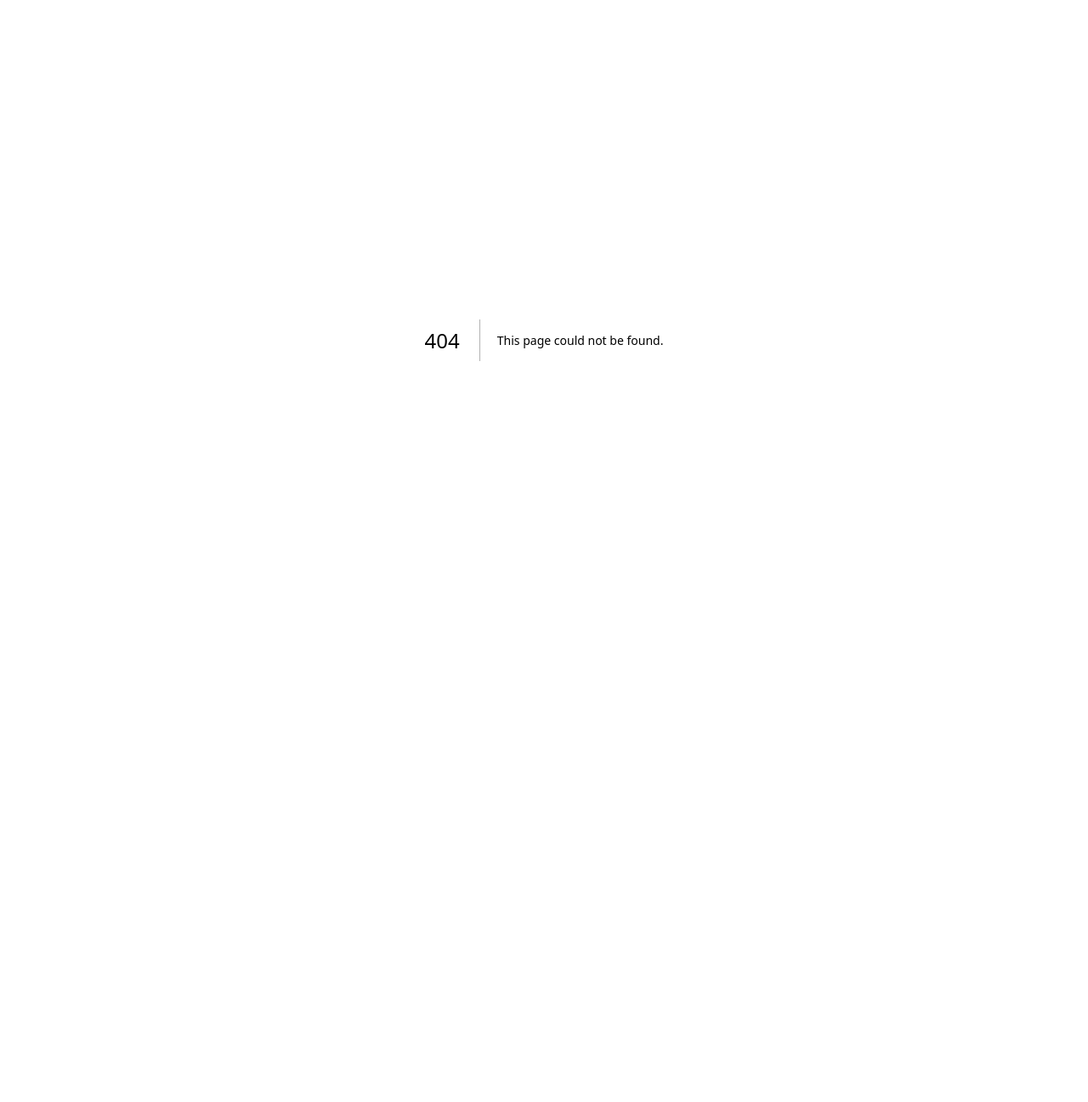
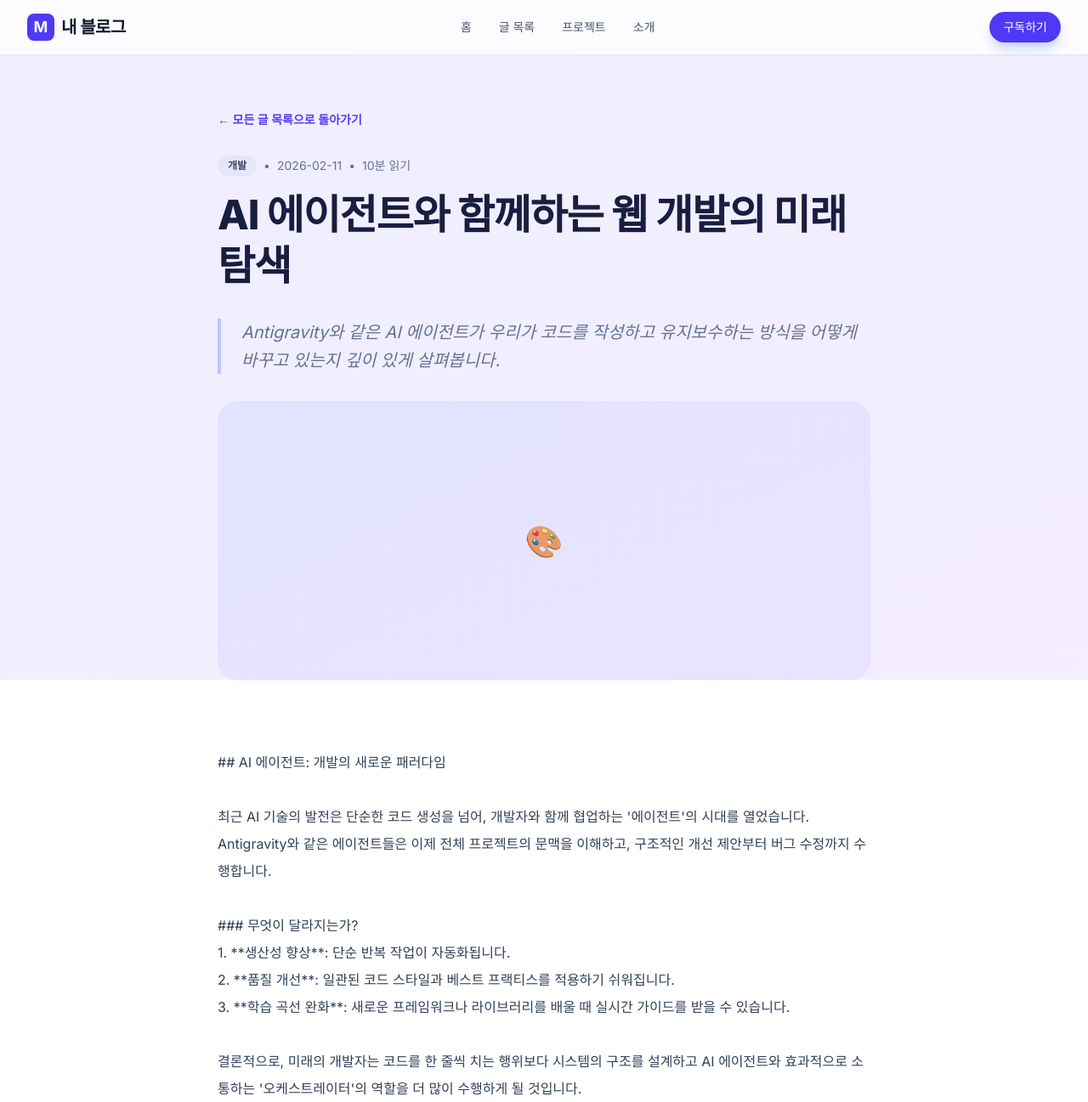
Before and after one commit to Nago730/my-blog, a Next.js app: page /articles/1 in a window 1280 px wide. Before the commit this address had no page. Shown: the top 1297 px of the page at 85% size. Before the commit the page ends 800 px from the top, so only its background shows below. Built offline with nearby package versions, Linux system fonts and the light colour scheme.

Commit message:
feat: 글 상세 페이지 구현

```diff
--- /dev/null
+++ b/src/app/articles/[id]/page.tsx
@@ -0,0 +1,82 @@
+import { mockPosts } from "../../../data/posts";
+import Navbar from "../../../components/Navbar";
+import { notFound } from "next/navigation";
+import Link from "next/link";
+
+export default function ArticleDetail({ params }: { params: { id: string } }) {
+  const post = mockPosts.find((p) => p.id === params.id);
+
+  if (!post) {
+    notFound();
+  }
+
+  return (
+    <div className="min-h-screen bg-white text-slate-900 selection:bg-indigo-100">
+      <Navbar />
+
+      <main className="pt-32 pb-20 px-4">
+        <article className="max-w-3xl mx-auto">
+          {/* Metadata */}
+          <div className="mb-8">
+            <Link href="/articles" className="text-indigo-600 font-semibold text-sm hover:underline mb-8 inline-block">
+              ← 모든 글 목록으로 돌아가기
+            </Link>
+            <div className="flex items-center space-x-2 text-slate-500 text-sm mb-4">
+              <span className="px-3 py-1 bg-slate-100 text-slate-700 font-bold rounded-full text-xs">
+                {post.category}
+              </span>
+              <span>•</span>
+              <span>{post.date}</span>
+              <span>•</span>
+              <span>{post.readTime}</span>
+            </div>
+            <h1 className="text-4xl md:text-5xl font-extrabold tracking-tight mb-8 leading-tight">
+              {post.title}
+            </h1>
+            <p className="text-xl text-slate-500 leading-relaxed italic border-l-4 border-indigo-200 pl-6">
+              {post.description}
+            </p>
+          </div>
+
+          {/* Featured Image Placeholder */}
+          <div className="aspect-[21/9] bg-gradient-to-br from-indigo-50 to-violet-50 rounded-3xl mb-12 flex items-center justify-center text-4xl overflow-hidden">
+            {/* post.image가 있다면 여기에 표시 */}
+            <div className="absolute inset-0 bg-gradient-to-br from-indigo-500/10 to-violet-500/10" />
+            🎨
+          </div>
+
+          {/* Content */}
+          <div className="prose prose-slate lg:prose-xl prose-indigo max-w-none">
+            {/*
+                실제 마크다운 렌더러를 사용하는 것이 좋지만,
+                현재는 간단히 줄바꿈을 처리하여 출력합니다.
+            */}
+            <div className="whitespace-pre-line text-slate-700 leading-8">
+              {post.content}
+            </div>
+          </div>
+
+          {/* Footer of the article */}
+          <div className="mt-20 pt-10 border-t border-slate-100">
+            <div className="flex flex-col md:flex-row justify-between items-center gap-6">
+              <div className="flex items-center space-x-4">
+                <div className="w-12 h-12 bg-indigo-100 rounded-full flex items-center justify-center text-xl">
+                  👨‍💻
+                </div>
+                <div>
+                  <p className="font-bold">Nago730</p>
+                  <p className="text-sm text-slate-500">끊임없이 탐구하는 개발자</p>
+                </div>
+              </div>
+              <button className="px-6 py-2 bg-indigo-600 text-white rounded-full font-bold text-sm hover:bg-indigo-700 transition-all">
+                글 공유하기
+              </button>
+            </div>
+          </div>
+        </article>
+      </main>
+
+      {/* Recommended Articles Section could go here */}
+    </div>
+  );
+}
--- a/src/app/articles/page.tsx
+++ b/src/app/articles/page.tsx
@@ -14,7 +14,7 @@ export default function ArticlesPage() {
 
         <div className="grid grid-cols-1 md:grid-cols-2 lg:grid-cols-3 gap-8">
           {mockPosts.map((post) => (
-            <div key={post.id} className="group cursor-pointer bg-white p-2 rounded-[2rem] border border-slate-200 hover:shadow-xl transition-all hover:-translate-y-1">
+            <Link href={`/articles/${post.id}`} key={post.id} className="group cursor-pointer bg-white p-2 rounded-[2rem] border border-slate-200 hover:shadow-xl transition-all hover:-translate-y-1 block">
               <div className="relative aspect-[16/10] overflow-hidden rounded-[1.75rem] bg-slate-100 mb-6 transition-transform">
                 <div className="absolute inset-0 bg-gradient-to-br from-indigo-500/20 to-violet-500/20" />
                 <div className="absolute bottom-4 left-4">
@@ -36,7 +36,7 @@ export default function ArticlesPage() {
                   {post.description}
                 </p>
               </div>
-            </div>
+            </Link>
           ))}
         </div>
       </div>
--- a/src/app/page.tsx
+++ b/src/app/page.tsx
@@ -49,7 +49,7 @@ export default function Home() {
 
           <div className="grid grid-cols-1 md:grid-cols-2 lg:grid-cols-3 gap-8">
             {featuredPosts.map((post) => (
-              <div key={post.id} className="group cursor-pointer">
+              <Link href={`/articles/${post.id}`} key={post.id} className="group cursor-pointer block text-slate-900 no-underline">
                 <div className="relative aspect-[16/10] overflow-hidden rounded-3xl bg-slate-100 mb-6 transition-transform transform group-hover:-translate-y-2">
                   <div className="absolute inset-0 bg-gradient-to-br from-indigo-500/20 to-violet-500/20" />
                   <div className="absolute bottom-4 left-4">
@@ -66,10 +66,10 @@ export default function Home() {
                 <h3 className="text-xl font-bold text-slate-900 group-hover:text-indigo-600 transition-colors mb-2">
                   {post.title}
                 </h3>
-                <p className="text-slate-600 line-clamp-2">
+                <p className="text-slate-500 line-clamp-2">
                   {post.description}
                 </p>
-              </div>
+              </Link>
             ))}
           </div>
         </div>
--- a/src/data/posts.ts
+++ b/src/data/posts.ts
@@ -2,6 +2,7 @@ export interface Post {
   id: string;
   title: string;
   description: string;
+  content: string;
   date: string;
   category: string;
   readTime: string;
@@ -13,6 +14,18 @@ export const mockPosts: Post[] = [
     id: "1",
     title: "AI 에이전트와 함께하는 웹 개발의 미래 탐색",
     description: "Antigravity와 같은 AI 에이전트가 우리가 코드를 작성하고 유지보수하는 방식을 어떻게 바꾸고 있는지 깊이 있게 살펴봅니다.",
+    content: `
+      ## AI 에이전트: 개발의 새로운 패러다임
+
+      최근 AI 기술의 발전은 단순한 코드 생성을 넘어, 개발자와 함께 협업하는 '에이전트'의 시대를 열었습니다. Antigravity와 같은 에이전트들은 이제 전체 프로젝트의 문맥을 이해하고, 구조적인 개선 제안부터 버그 수정까지 수행합니다.
+
+      ### 무엇이 달라지는가?
+      1. **생산성 향상**: 단순 반복 작업이 자동화됩니다.
+      2. **품질 개선**: 일관된 코드 스타일과 베스트 프랙티스를 적용하기 쉬워집니다.
+      3. **학습 곡선 완화**: 새로운 프레임워크나 라이브러리를 배울 때 실시간 가이드를 받을 수 있습니다.
+
+      결론적으로, 미래의 개발자는 코드를 한 줄씩 치는 행위보다 시스템의 구조를 설계하고 AI 에이전트와 효과적으로 소통하는 '오케스트레이터'의 역할을 더 많이 수행하게 될 것입니다.
+    `,
     date: "2026-02-11",
     category: "개발",
     readTime: "10분 읽기",
@@ -21,6 +34,18 @@ export const mockPosts: Post[] = [
     id: "2",
     title: "Next.js 15와 Tailwind CSS로 만드는 프리미엄 블로그",
     description: "최신 프레임워크와 스타일링 도구를 활용하여 수준 높은 사용자 경험을 제공하는 웹사이트를 구축하는 단계별 가이드입니다.",
+    content: `
+      ## 왜 Next.js 15인가?
+
+      Next.js 15는 향상된 캐싱 전략과 더 정교해진 서버 컴포넌트 환경을 제공합니다. 이는 사용자에게 더 빠른 로딩 속도와 부드러운 전환을 보장합니다.
+
+      ### 핵심 단계
+      - 프로젝트 초기화 및 TypeScript 설정
+      - Tailwind CSS를 활용한 디자인 시스템 구축
+      - App Router를 통한 동적 라우팅 구현
+
+      프리미엄 블로그의 핵심은 스타일링뿐만 아니라 접근성과 웹 성능(Core Web Vitals)을 모두 잡는 것입니다.
+    `,
     date: "2026-02-10",
     category: "디자인",
     readTime: "8분 읽기",
@@ -29,6 +54,16 @@ export const mockPosts: Post[] = [
     id: "3",
     title: "현대적인 웹 디자인의 트렌드: 글래스모피즘과 애니메이션",
     description: "시각적으로 매력적이고 인터랙티브한 인터페이스를 만들기 위한 최신 디자인 패턴과 구현 기법들을 소개합니다.",
+    content: `
+      ## 글래스모피즘(Glassmorphism)의 매력
+
+      투명도와 배경 블러를 활용한 이 기법은 인터페이스에 깊이와 현대적인 느낌을 부여합니다.
+
+      ### 구현 팁
+      - \`backdrop-blur-md\` 속성 활용
+      - 적절한 대비를 위한 아주 옅은 테두리(border) 추가
+      - 부드러운 스케일 애니메이션 결합
+    `,
     date: "2026-02-09",
     category: "디자인",
     readTime: "12분 읽기",
@@ -37,6 +72,16 @@ export const mockPosts: Post[] = [
     id: "4",
     title: "효율적인 상태 관리를 위한 React Query 활용법",
     description: "서버 상태를 관리하고 캐싱하여 성능을 최적화하는 최선의 방법들을 예제와 함께 알아봅니다.",
+    content: `
+      ## 서버 상태 vs 로컬 상태
+
+      대부분의 웹 앱에서 복잡성의 원인은 서버 데이터 관리입니다. React Query는 이를 선언적으로 처리하도록 돕습니다.
+
+      ### 주요 기능
+      - 자동 캐싱 및 백그라운드 업데이트
+      - 로딩 및 에러 상태의 쉬운 관리
+      - 무한 스크롤 및 페이지네이션 지원
+    `,
     date: "2026-02-08",
     category: "개발",
     readTime: "15분 읽기",
@@ -45,6 +90,16 @@ export const mockPosts: Post[] = [
     id: "5",
     title: "개발자를 위한 커리어 성장 가이드",
     description: "단순한 코딩 실력을 넘어, 팀 내에서의 영향력을 키우고 지속 가능한 성장을 이루는 방법에 대해 이야기합니다.",
+    content: `
+      ## 실력 그 이상의 가치
+
+      시니어 개발자로 성장하기 위해서는 비즈니스 가치를 이해하고 동료의 생산성을 높여주는 능력이 필수적입니다.
+
+      ### 체크리스트
+      - 코드 리뷰를 통한 지식 공유
+      - 기술적 부채와 기능 개발의 균형 잡기
+      - 명확한 커뮤니케이션 능력 배양
+    `,
     date: "2026-02-07",
     category: "커리어",
     readTime: "7분 읽기",
```
